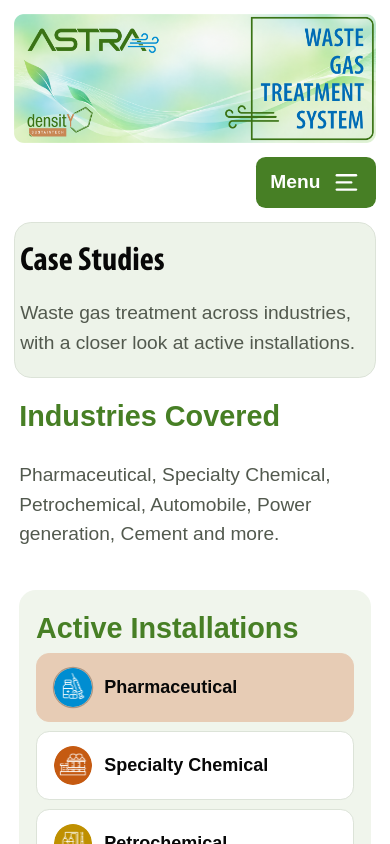
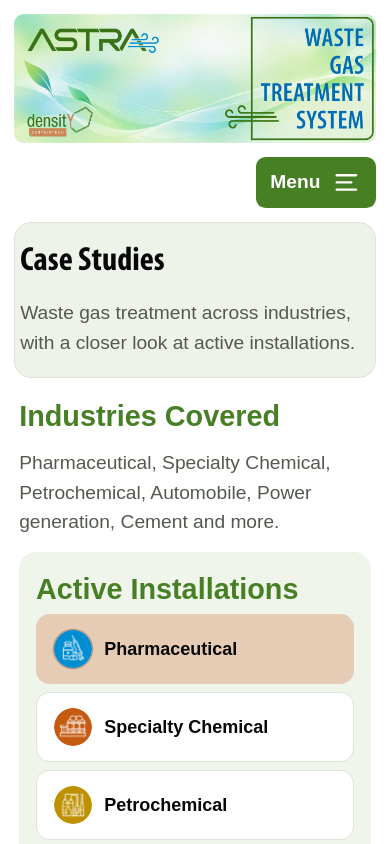
Before and after one commit to sonaliharansingh/density, a Next.js app: page /case-studies in a window 390 px wide. Shown: the top 844 px of the page. Built offline with nearby package versions, Linux system fonts and the light colour scheme; a web font is replaced by a local one.

Commit message:
reduce the gap between content

```diff
--- a/app/case-studies/page.module.css
+++ b/app/case-studies/page.module.css
@@ -1,4 +1,4 @@
-.industries { margin-bottom: 48px; max-width: 820px; }
+.industries { margin-bottom: 16px; max-width: 820px; }
 .industries h2, .heading { color: var(--green); font-size: var(--font-section-title); }
 .industries p { color: var(--muted); margin-bottom: 0; }
 
@@ -52,7 +52,7 @@
 .outcome { color: var(--green-dark); font-weight: 700; }
 
 @media (max-width: 900px) {
-  .industries { margin-bottom: 34px; }
+  .industries { margin-bottom: 12px; }
   .tabs { grid-template-columns: 1fr; gap: 8px; }
   .tab { min-height: 58px; justify-content: flex-start; padding-inline: 18px; }
   .panel { grid-template-columns: 1fr; gap: 20px; }
--- a/app/globals.css
+++ b/app/globals.css
@@ -51,7 +51,7 @@ img { max-width: 100%; }
 svg { flex-shrink: 0; }
 h1, h2, h3 { font-family: var(--font-site); }
 h1, h2, h3, p, figure { margin-top: 0; }
-h2 { font-size: var(--font-section-title); letter-spacing: normal; line-height: 1.18; font-weight: 700; margin-bottom: 22px; }
+h2 { font-size: var(--font-section-title); letter-spacing: normal; line-height: 1.18; font-weight: 700; margin-bottom: 12px; }
 h3 { font-size: var(--font-card-title); letter-spacing: normal; line-height: 1.4; }
 p { line-height: var(--line-body); }
 .header-container { width: calc(100% - 2 * var(--content-inset)); margin-inline: auto; }
--- a/components/GasTreatmentSelector.module.css
+++ b/components/GasTreatmentSelector.module.css
@@ -1,4 +1,5 @@
 .section { margin-bottom: 56px; }
+.section .section-intro { margin-bottom: 16px; }
 .section .kicker { margin-bottom: 8px; font-family: "Myriad Pro Condensed Bold", var(--font-site); font-weight: 700; letter-spacing: .1em; }
 .panel { --port-center: 57.5%; }
 .panel > * { min-width: 0; }
```
